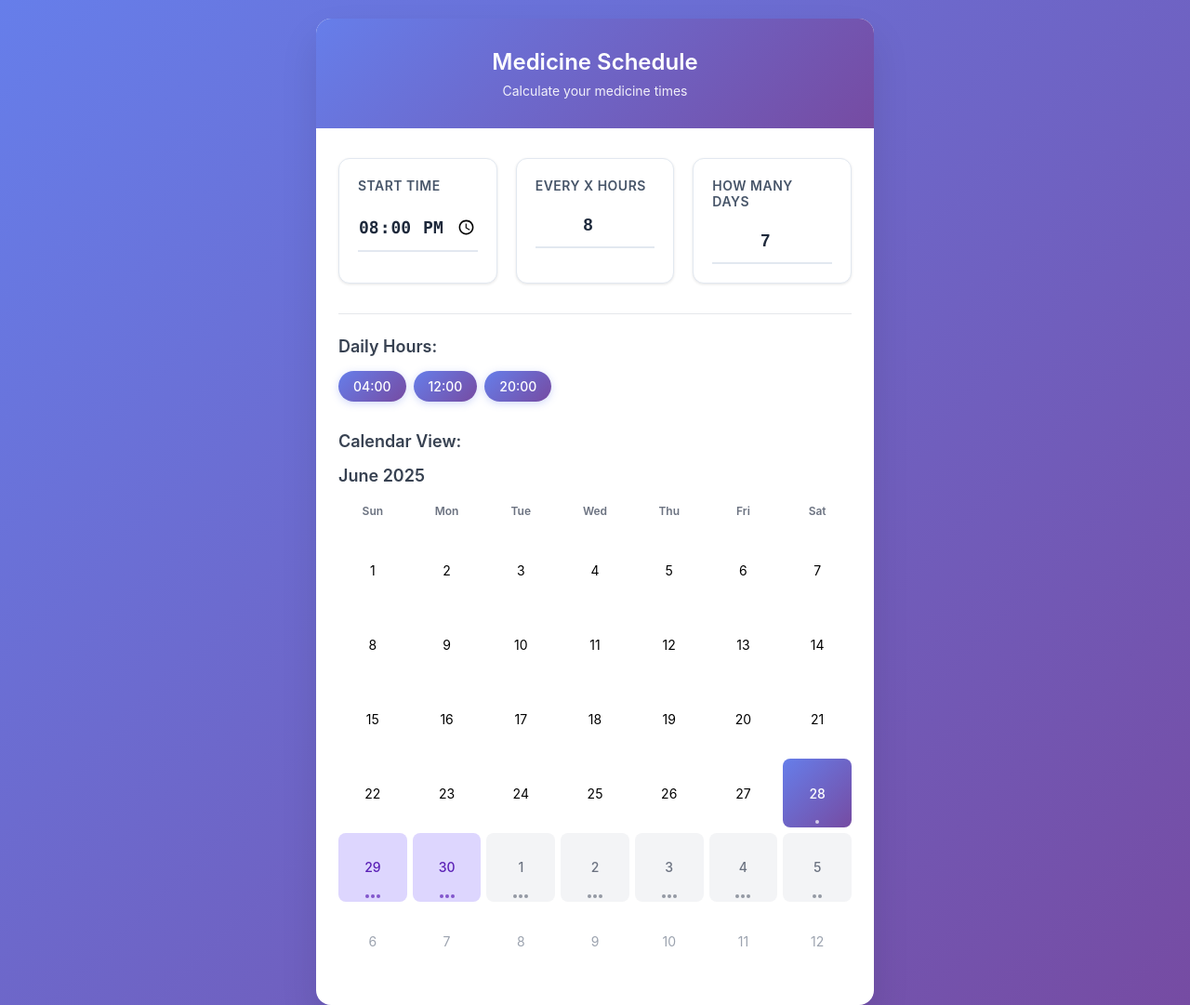
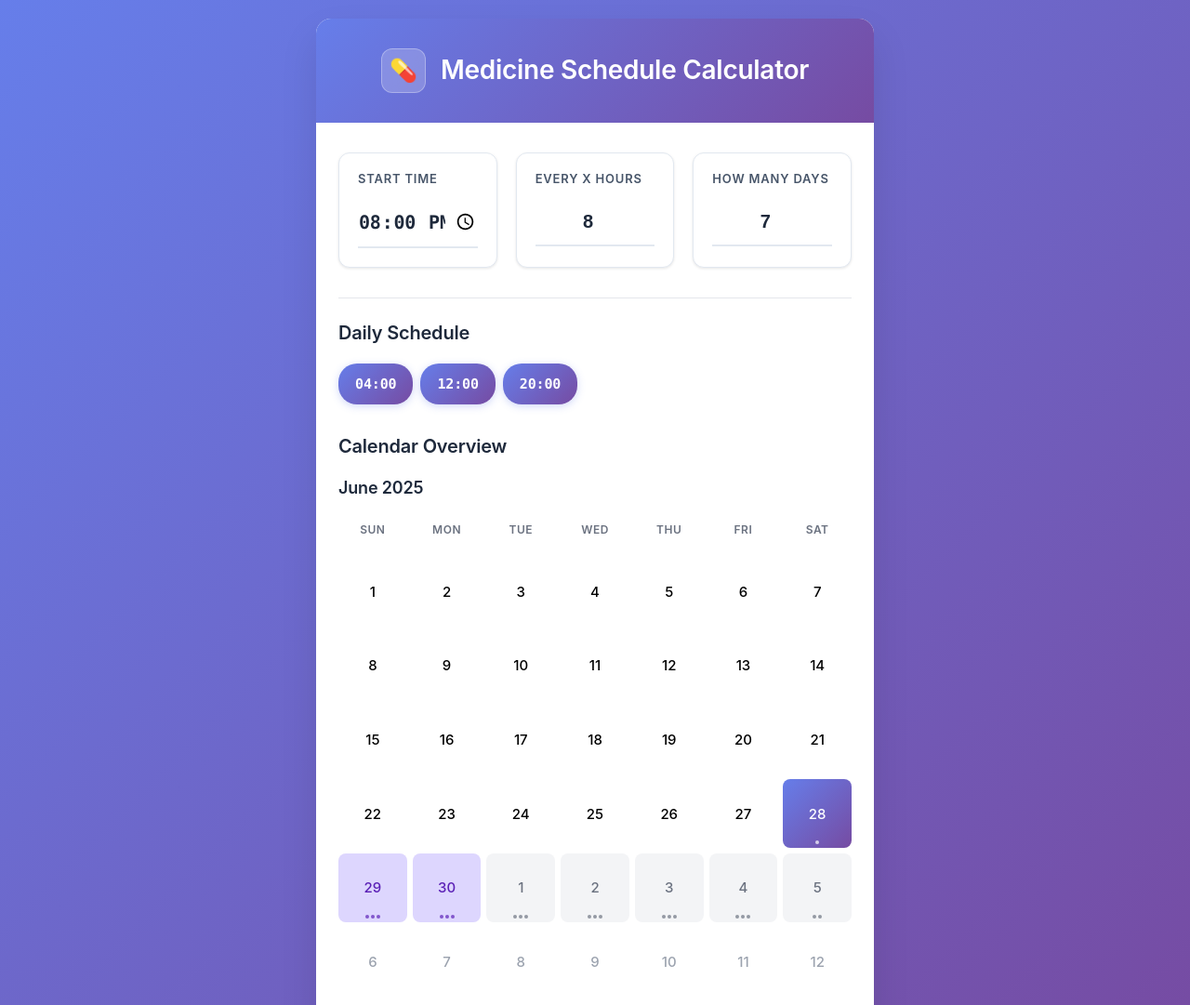
Before and after one commit to mracos/piula, a plain HTML site: page index.html in a window 1280 px wide. Shown: the top 1081 px of the page at 93% size. Drawn offline with Linux system fonts and the light colour scheme.

Commit message:
Better title UI

```diff
--- a/index.html
+++ b/index.html
@@ -9,8 +9,10 @@
 <body>
     <main class="app">
         <header class="header">
-            <h1>Medicine Schedule</h1>
-            <p>Calculate your medicine times</p>
+            <div class="header-title">
+                <div class="icon-container">💊</div>
+                <h1>Medicine Schedule Calculator</h1>
+            </div>
         </header>
 
         <div class="calculator">
@@ -33,12 +35,12 @@
 
             <div class="results">
                 <div class="hours-section">
-                    <h3>Daily Hours:</h3>
+                    <h3>Daily Schedule</h3>
                     <div id="dailyHours" class="hours-grid"></div>
                 </div>
 
                 <div class="calendar-section">
-                    <h3>Calendar View:</h3>
+                    <h3>Calendar Overview</h3>
                     <div id="calendar" class="calendar"></div>
                 </div>
             </div>
--- a/styles.css
+++ b/styles.css
@@ -4,14 +4,19 @@
     box-sizing: border-box;
 }
 
+@import url('https://fonts.googleapis.com/css2?family=Inter:wght@300;400;500;600;700&display=swap');
+
 body {
-    font-family: -apple-system, BlinkMacSystemFont, 'Segoe UI', Roboto, sans-serif;
+    font-family: 'Inter', -apple-system, BlinkMacSystemFont, 'Segoe UI', Roboto, sans-serif;
     background: linear-gradient(135deg, #667eea 0%, #764ba2 100%);
     min-height: 100vh;
     display: flex;
     align-items: center;
     justify-content: center;
     padding: 20px;
+    line-height: 1.6;
+    -webkit-font-smoothing: antialiased;
+    -moz-osx-font-smoothing: grayscale;
 }
 
 .app {
@@ -30,15 +35,33 @@ body {
     text-align: center;
 }
 
-.header h1 {
-    font-size: 24px;
-    font-weight: 600;
-    margin-bottom: 8px;
+.header-title {
+    display: flex;
+    align-items: center;
+    justify-content: center;
+    gap: 16px;
 }
 
-.header p {
-    opacity: 0.9;
-    font-size: 14px;
+.icon-container {
+    font-size: 24px;
+    background: rgba(255, 255, 255, 0.2);
+    backdrop-filter: blur(10px);
+    border-radius: 12px;
+    width: 48px;
+    height: 48px;
+    display: flex;
+    align-items: center;
+    justify-content: center;
+    border: 1px solid rgba(255, 255, 255, 0.3);
+    flex-shrink: 0;
+}
+
+.header h1 {
+    font-size: 28px;
+    font-weight: 600;
+    margin: 0;
+    letter-spacing: -0.01em;
+    line-height: 1.2;
 }
 
 .calculator {
@@ -76,9 +99,10 @@ body {
     font-weight: 600;
     color: #475569;
     margin-bottom: 12px;
-    font-size: 14px;
+    font-size: 13px;
     text-transform: uppercase;
-    letter-spacing: 0.5px;
+    letter-spacing: 0.8px;
+    line-height: 1.2;
 }
 
 .input-card input {
@@ -87,11 +111,13 @@ body {
     border: none;
     border-bottom: 2px solid #e2e8f0;
     border-radius: 0;
-    font-size: 18px;
+    font-size: 20px;
     font-weight: 600;
     color: #1e293b;
     background: transparent;
     transition: border-color 0.2s ease;
+    letter-spacing: -0.01em;
+    line-height: 1.3;
 }
 
 .input-card input:focus {
@@ -114,10 +140,12 @@ body {
 }
 
 .results h3 {
-    color: #374151;
-    font-size: 18px;
+    color: #1e293b;
+    font-size: 20px;
     font-weight: 600;
-    margin-bottom: 16px;
+    margin-bottom: 20px;
+    letter-spacing: -0.01em;
+    line-height: 1.3;
 }
 
 .hours-section, .calendar-section {
@@ -142,11 +170,13 @@ body {
 .hour-badge {
     background: linear-gradient(135deg, #667eea 0%, #764ba2 100%);
     color: white;
-    padding: 8px 16px;
+    padding: 10px 18px;
     border-radius: 20px;
-    font-size: 14px;
-    font-weight: 500;
+    font-size: 15px;
+    font-weight: 600;
     box-shadow: 0 2px 8px rgba(102, 126, 234, 0.3);
+    letter-spacing: -0.01em;
+    font-family: 'SF Mono', 'Monaco', 'Consolas', monospace;
 }
 
 .calendar-wrapper {
@@ -155,12 +185,14 @@ body {
 }
 
 .calendar-month-title {
-    margin-bottom: 12px;
-    color: #374151;
+    margin-bottom: 16px;
+    color: #1e293b;
     font-weight: 600;
     font-size: 18px;
     display: block;
     width: 100%;
+    letter-spacing: -0.01em;
+    line-height: 1.3;
 }
 
 .calendar-weekdays {
@@ -177,6 +209,8 @@ body {
     font-weight: 600;
     color: #6b7280;
     padding: 8px 4px;
+    text-transform: uppercase;
+    letter-spacing: 0.5px;
 }
 
 .calendar-days {
@@ -191,13 +225,15 @@ body {
     display: flex;
     align-items: center;
     justify-content: center;
-    font-size: 14px;
+    font-size: 15px;
+    font-weight: 500;
     border-radius: 8px;
     position: relative;
     cursor: default;
     transition: all 0.2s ease;
     padding: 8px;
     min-height: 36px;
+    line-height: 1;
 }
 
 .calendar-day.today {
```
